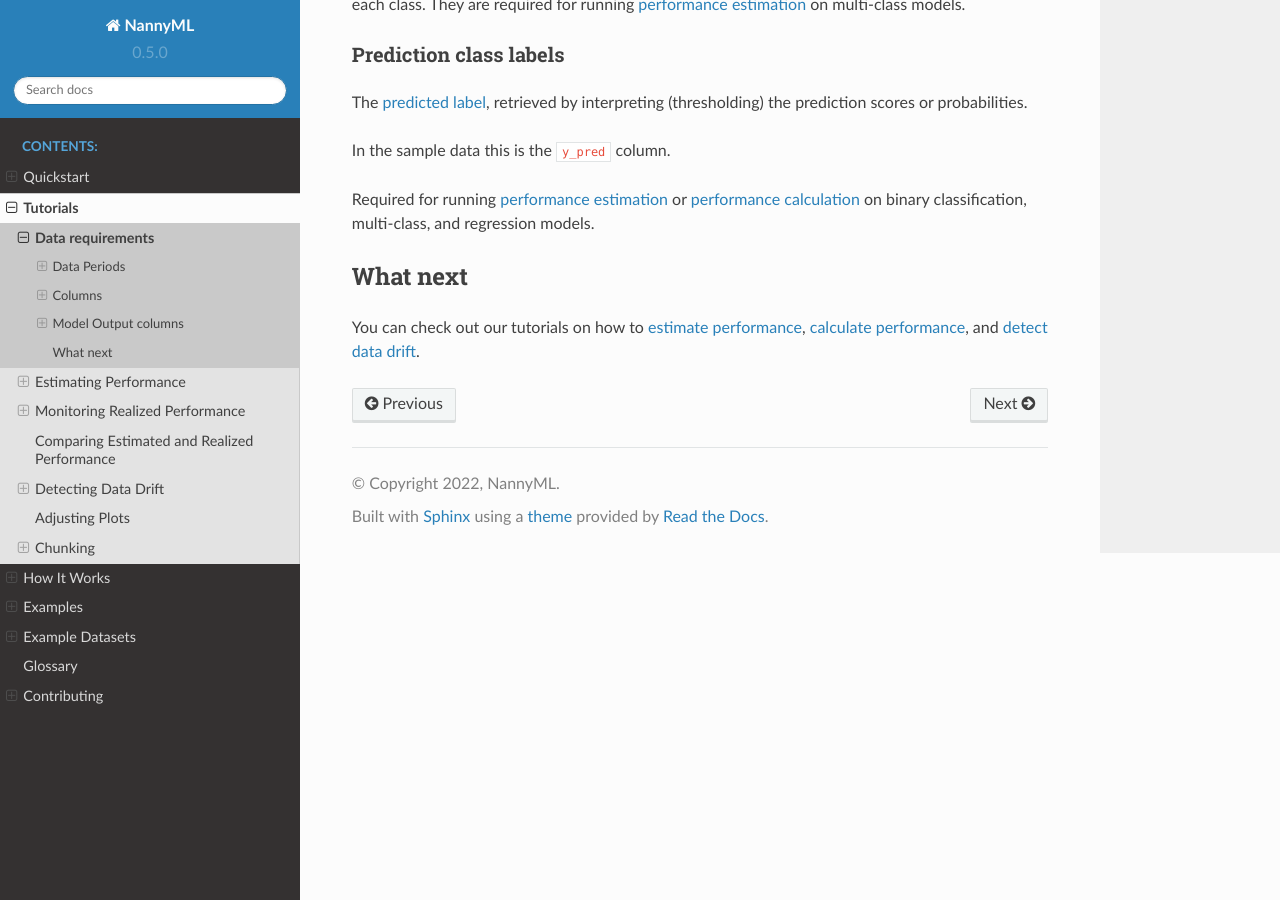
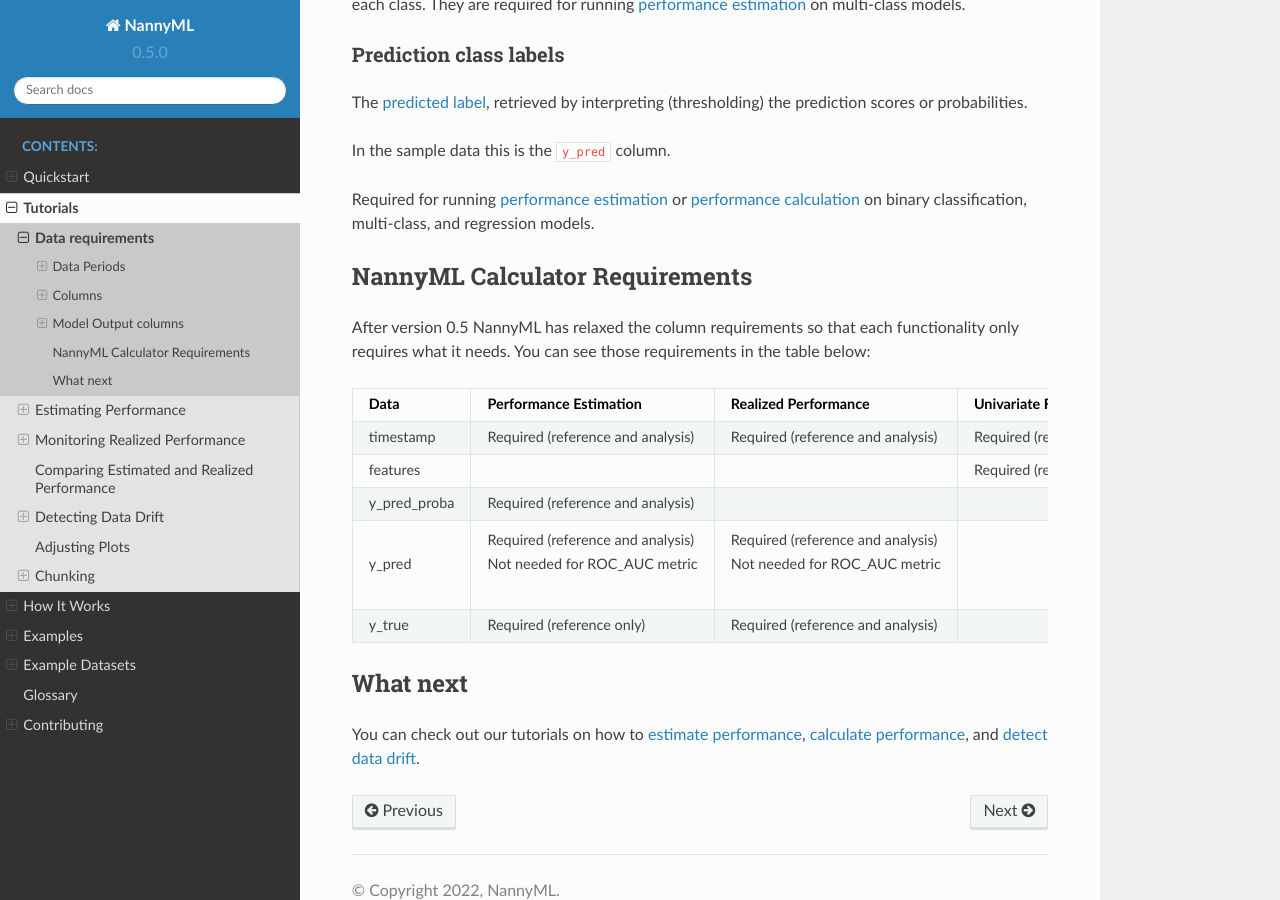
Before and after one commit to NannyML/nannyml, a Sphinx documentation site: the page built from docs/tutorials/data_requirements.rst, in a window 1280 px wide and 900 px high, scrolled down 3344 px. Built offline with Sphinx 7.4.7 and the Read the Docs theme 2.0.0, drawn with Linux system fonts in a browser that asks for light colours; pages that are not in the unit, such as notebooks, are missing from menus.

Commit message:
adding data requirements table

```diff
--- a/docs/tutorials/data_requirements.rst
+++ b/docs/tutorials/data_requirements.rst
@@ -174,6 +174,28 @@
 Required for running :ref:`performance estimation<performance-estimation>` or :ref:`performance calculation<performance-calculation>` on binary classification, multi-class, and regression models.
 
 
+NannyML Calculator Requirements
+-------------------------------
+
+After version 0.5 NannyML has relaxed the column requirements so that each functionality only requires what it needs.
+You can see those requirements in the table below:
+
++--------------+-------------------------------------+-------------------------------------+-----------------------------------+-----------------------------------+-----------------------------------+-----------------------------------+
+| Data         | Performance Estimation              | Realized Performance                | Univariate Feature Drift          | Multivariate Feature Drift        | Target Drift                      | Output Drift                      |
++==============+=====================================+=====================================+===================================+===================================+===================================+===================================+
+| timestamp    | Required (reference and analysis)   | Required (reference and analysis)   | Required (reference and analysis) | Required (reference and analysis) | Required (reference and analysis) | Required (reference and analysis) |
++--------------+-------------------------------------+-------------------------------------+-----------------------------------+-----------------------------------+-----------------------------------+-----------------------------------+
+| features     |                                     |                                     | Required (reference and analysis) | Required (reference and analysis) |                                   |                                   |
++--------------+-------------------------------------+-------------------------------------+-----------------------------------+-----------------------------------+-----------------------------------+-----------------------------------+
+| y_pred_proba | Required (reference and analysis)   |                                     |                                   |                                   |                                   | Required (reference and analysis) |
++--------------+-------------------------------------+-------------------------------------+-----------------------------------+-----------------------------------+-----------------------------------+-----------------------------------+
+| y_pred       | | Required (reference and analysis) | | Required (reference and analysis) |                                   |                                   |                                   | Required (reference and analysis) |
+|              | | Not needed for ROC_AUC metric     | | Not needed for ROC_AUC metric     |                                   |                                   |                                   |                                   |
++--------------+-------------------------------------+-------------------------------------+-----------------------------------+-----------------------------------+-----------------------------------+-----------------------------------+
+| y_true       | Required (reference only)           | Required (reference and analysis)   |                                   |                                   | Required (reference and analysis) |                                   |
++--------------+-------------------------------------+-------------------------------------+-----------------------------------+-----------------------------------+-----------------------------------+-----------------------------------+
+
+
 What next
 ---------
 
```
Also changed, not shown: docs/example_notebooks/required.ipynb (added).
